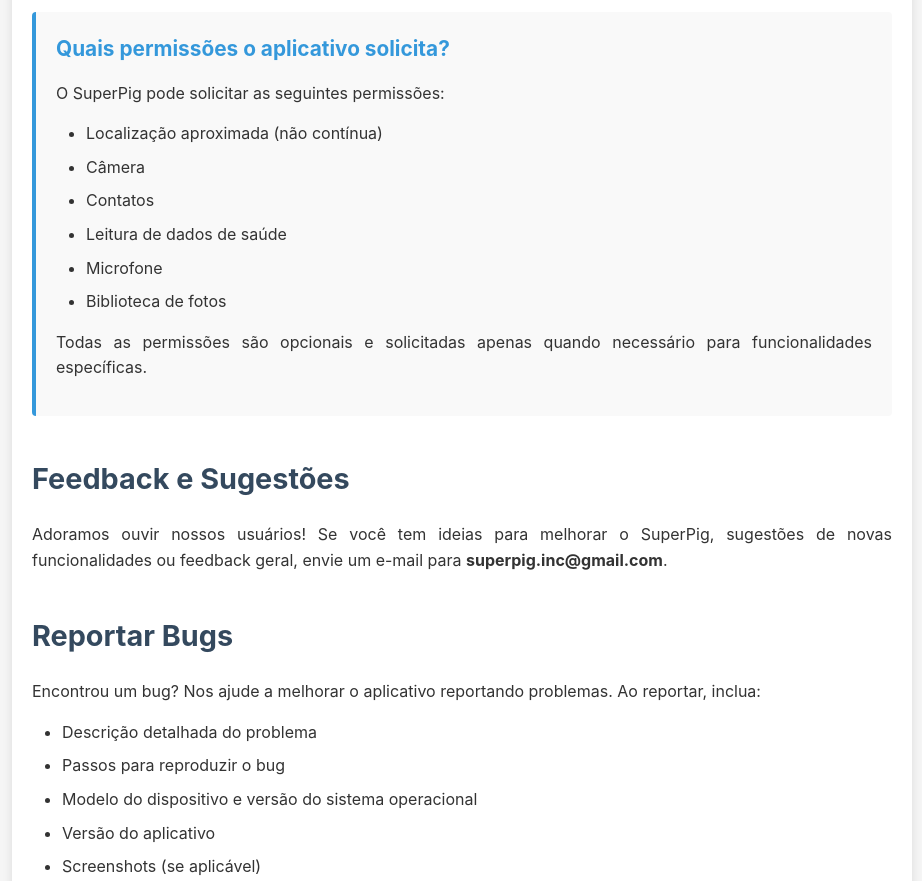
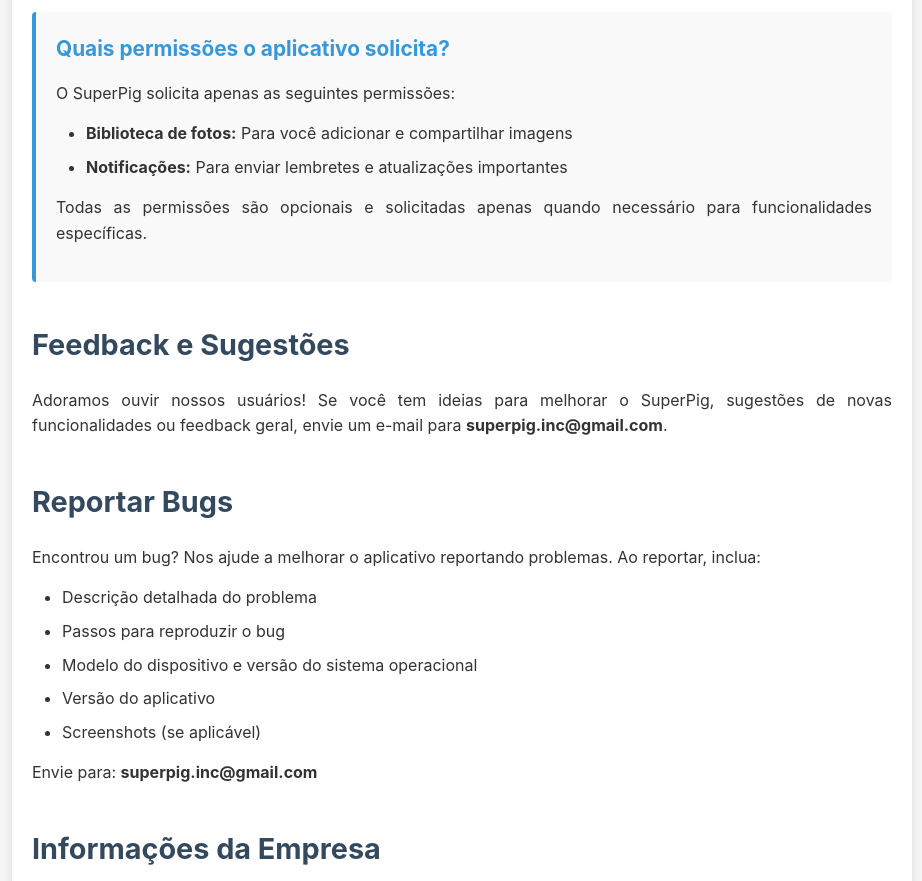
Before and after one commit to julianaprado/superpig-privacy, a plain HTML site: page support.html in a window 1280 px wide. Shown: the part 1770-2651 px from the top of the page, without its empty margins (178-1100 px from the left). Drawn offline with Linux system fonts and the light colour scheme.

Commit message:
support url

```diff
--- a/support.html
+++ b/support.html
@@ -224,14 +224,10 @@
 
             <div class="faq-item">
                 <h3>Quais permissões o aplicativo solicita?</h3>
-                <p>O SuperPig pode solicitar as seguintes permissões:</p>
+                <p>O SuperPig solicita apenas as seguintes permissões:</p>
                 <ul>
-                    <li>Localização aproximada (não contínua)</li>
-                    <li>Câmera</li>
-                    <li>Contatos</li>
-                    <li>Leitura de dados de saúde</li>
-                    <li>Microfone</li>
-                    <li>Biblioteca de fotos</li>
+                    <li><strong>Biblioteca de fotos:</strong> Para você adicionar e compartilhar imagens</li>
+                    <li><strong>Notificações:</strong> Para enviar lembretes e atualizações importantes</li>
                 </ul>
                 <p>Todas as permissões são opcionais e solicitadas apenas quando necessário para funcionalidades específicas.</p>
             </div>
```
